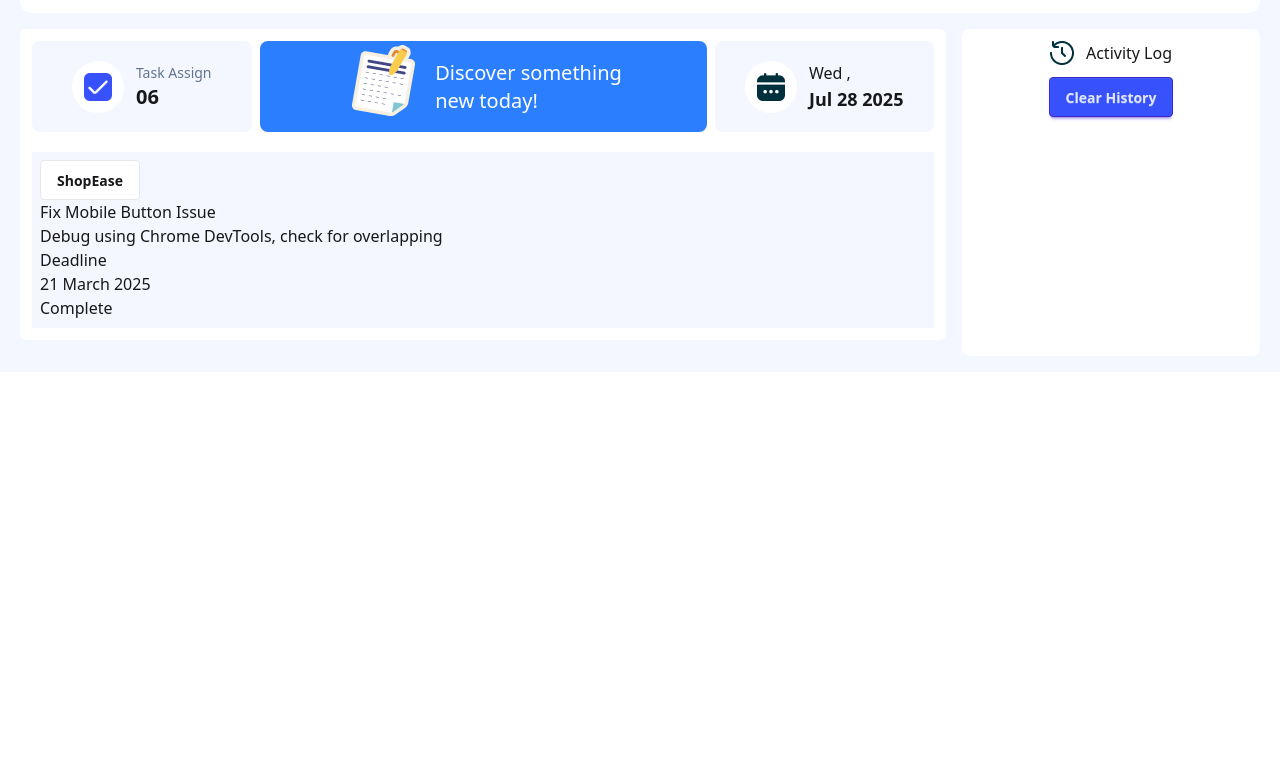
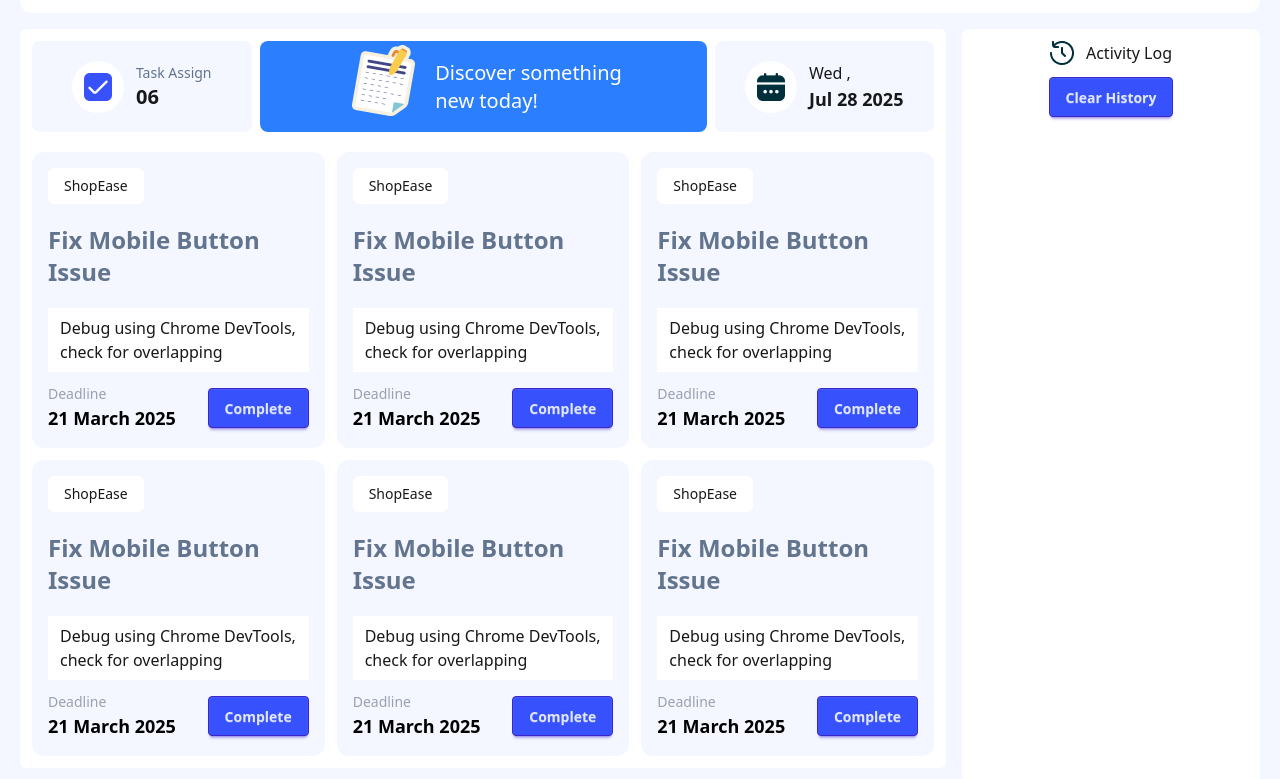
Before and after one commit to arabihasan/dev-board, a plain HTML site: page index.html in a window 1280 px wide. Shown: the part 87-866 px from the top of the page. Before the commit the page ends 800 px from the top, so only its background shows below. Drawn offline with nearby package versions, Linux system fonts and the light colour scheme.

Commit message:
card added

```diff
--- a/index.html
+++ b/index.html
@@ -73,23 +73,96 @@
             <p>Wed ,<br /><span class="text-lg font-bold">Jul 28 2025</span></p>
           </div>
         </section>
-        <section class="pt-5">
-            <div class="bg-[#F4F7FF] p-2">
-                <button class="btn bg-white">ShopEase</button>
-                <h1>Fix Mobile Button Issue </h1>
-                <div>
+        <!-- menu end -->
+        <!-- card section -->
+        <section class="pt-5 grid grid-cols-3 gap-3">
+            <!-- card-1 -->
+            <div class="bg-[#F4F7FF] p-4 rounded-xl">
+                <button class="px-4 py-2 rounded-md bg-white text-sm">ShopEase</button>
+                <h1 class="pt-5 pb-5 text-2xl text-slate-500 font-semibold">Fix Mobile Button Issue </h1>
+                <div class="bg-white px-3 py-2">
                     <p>Debug using Chrome DevTools, check for overlapping</p>
                 </div>
-                <div>
-                    <div>
-                        <p>Deadline <br><span>21 March 2025</span></p>
-                        <button>Complete</button>
+                <div class="pt-3">
+                    <div class="flex justify-between items-center">
+                        <p class="text-sm text-gray-400">Deadline <br><span class="text-lg text-black font-semibold">21 March 2025</span></p>
+                        <button class="complete btn btn-primary bg-[#3752FD]">Complete</button>
+                    </div>
+                </div>
+            </div>
+            <!-- card-2 -->
+            <div class="bg-[#F4F7FF] p-4 rounded-xl">
+                <button class="px-4 py-2 rounded-md bg-white text-sm">ShopEase</button>
+                <h1 class="pt-5 pb-5 text-2xl text-slate-500 font-semibold">Fix Mobile Button Issue </h1>
+                <div class="bg-white px-3 py-2">
+                    <p>Debug using Chrome DevTools, check for overlapping</p>
+                </div>
+                <div class="pt-3">
+                    <div class="flex justify-between items-center">
+                        <p class="text-sm text-gray-400">Deadline <br><span class="text-lg text-black font-semibold">21 March 2025</span></p>
+                        <button class="complete btn btn-primary bg-[#3752FD]">Complete</button>
+                    </div>
+                </div>
+            </div>
+            <!-- card-3 -->
+            <div class="bg-[#F4F7FF] p-4 rounded-xl">
+                <button class="px-4 py-2 rounded-md bg-white text-sm">ShopEase</button>
+                <h1 class="pt-5 pb-5 text-2xl text-slate-500 font-semibold">Fix Mobile Button Issue </h1>
+                <div class="bg-white px-3 py-2">
+                    <p>Debug using Chrome DevTools, check for overlapping</p>
+                </div>
+                <div class="pt-3">
+                    <div class="flex justify-between items-center">
+                        <p class="text-sm text-gray-400">Deadline <br><span class="text-lg text-black font-semibold">21 March 2025</span></p>
+                        <button class="complete btn btn-primary bg-[#3752FD]">Complete</button>
+                    </div>
+                </div>
+            </div>
+            <!-- card 4 -->
+            <div class="bg-[#F4F7FF] p-4 rounded-xl">
+                <button class="px-4 py-2 rounded-md bg-white text-sm">ShopEase</button>
+                <h1 class="pt-5 pb-5 text-2xl text-slate-500 font-semibold">Fix Mobile Button Issue </h1>
+                <div class="bg-white px-3 py-2">
+                    <p>Debug using Chrome DevTools, check for overlapping</p>
+                </div>
+                <div class="pt-3">
+                    <div class="flex justify-between items-center">
+                        <p class="text-sm text-gray-400">Deadline <br><span class="text-lg text-black font-semibold">21 March 2025</span></p>
+                        <button class="complete btn btn-primary bg-[#3752FD]">Complete</button>
+                    </div>
+                </div>
+            </div>
+            <!-- card 5 -->
+            <div class="bg-[#F4F7FF] p-4 rounded-xl">
+                <button class="px-4 py-2 rounded-md bg-white text-sm">ShopEase</button>
+                <h1 class="pt-5 pb-5 text-2xl text-slate-500 font-semibold">Fix Mobile Button Issue </h1>
+                <div class="bg-white px-3 py-2">
+                    <p>Debug using Chrome DevTools, check for overlapping</p>
+                </div>
+                <div class="pt-3">
+                    <div class="flex justify-between items-center">
+                        <p class="text-sm text-gray-400">Deadline <br><span class="text-lg text-black font-semibold">21 March 2025</span></p>
+                        <button class="complete btn btn-primary bg-[#3752FD]">Complete</button>
+                    </div>
+                </div>
+            </div>
+            <!-- card 6 -->
+            <div class="bg-[#F4F7FF] p-4 rounded-xl">
+                <button class="px-4 py-2 rounded-md bg-white text-sm">ShopEase</button>
+                <h1 class="pt-5 pb-5 text-2xl text-slate-500 font-semibold">Fix Mobile Button Issue </h1>
+                <div class="bg-white px-3 py-2">
+                    <p>Debug using Chrome DevTools, check for overlapping</p>
+                </div>
+                <div class="pt-3">
+                    <div class="flex justify-between items-center">
+                        <p class="text-sm text-gray-400">Deadline <br><span class="text-lg text-black font-semibold">21 March 2025</span></p>
+                        <button class="complete btn btn-primary bg-[#3752FD]">Complete</button>
                     </div>
                 </div>
             </div>
            </section>
       </div>
-      <!-- menu end -->
+
 
       <!-- sidebar start -->
       <div class="bg-white col-span-1 row-span-2 rounded-lg h-full">
@@ -103,7 +176,7 @@
       </div>
       <!-- sidebar end -->
 
-      <!-- card section -->
+
 
     </main>
     <script src="./script.js"></script>
```
